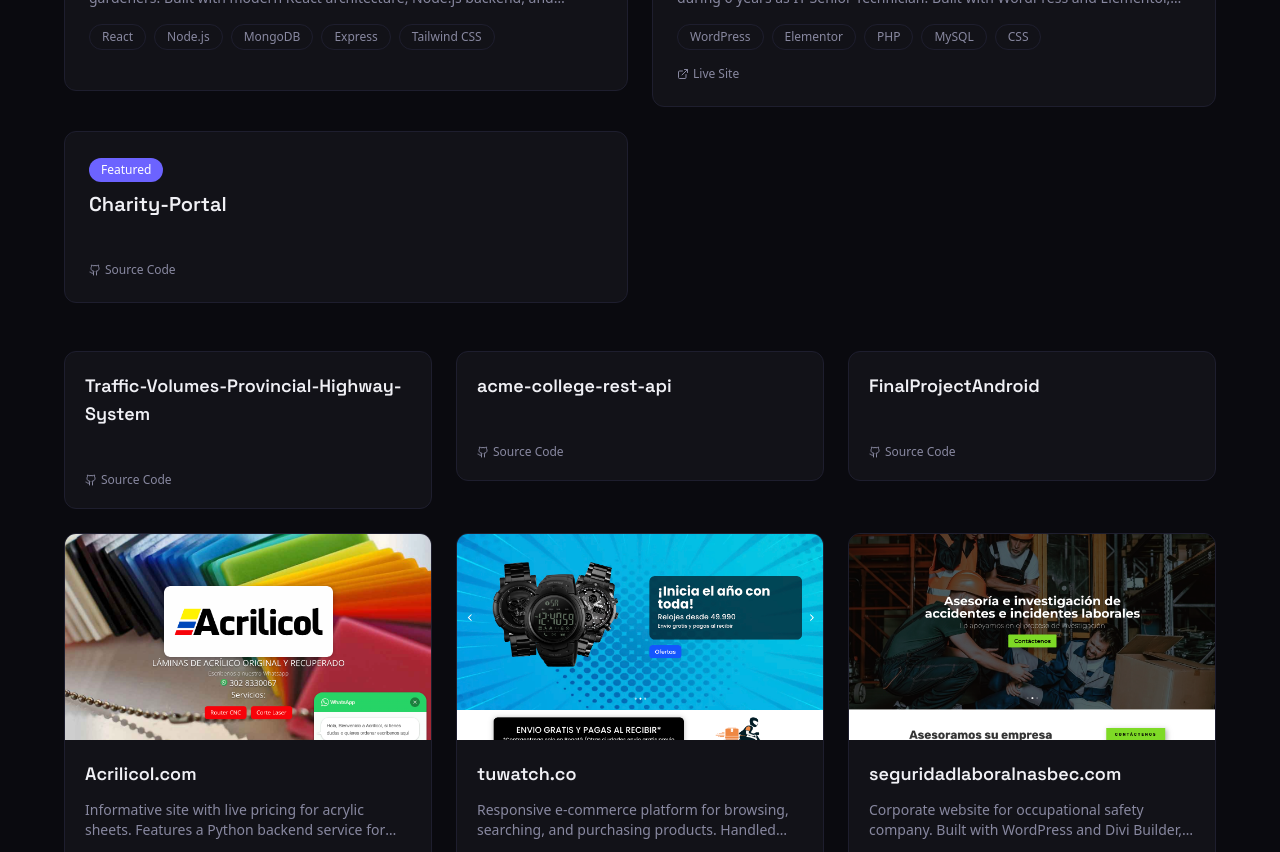
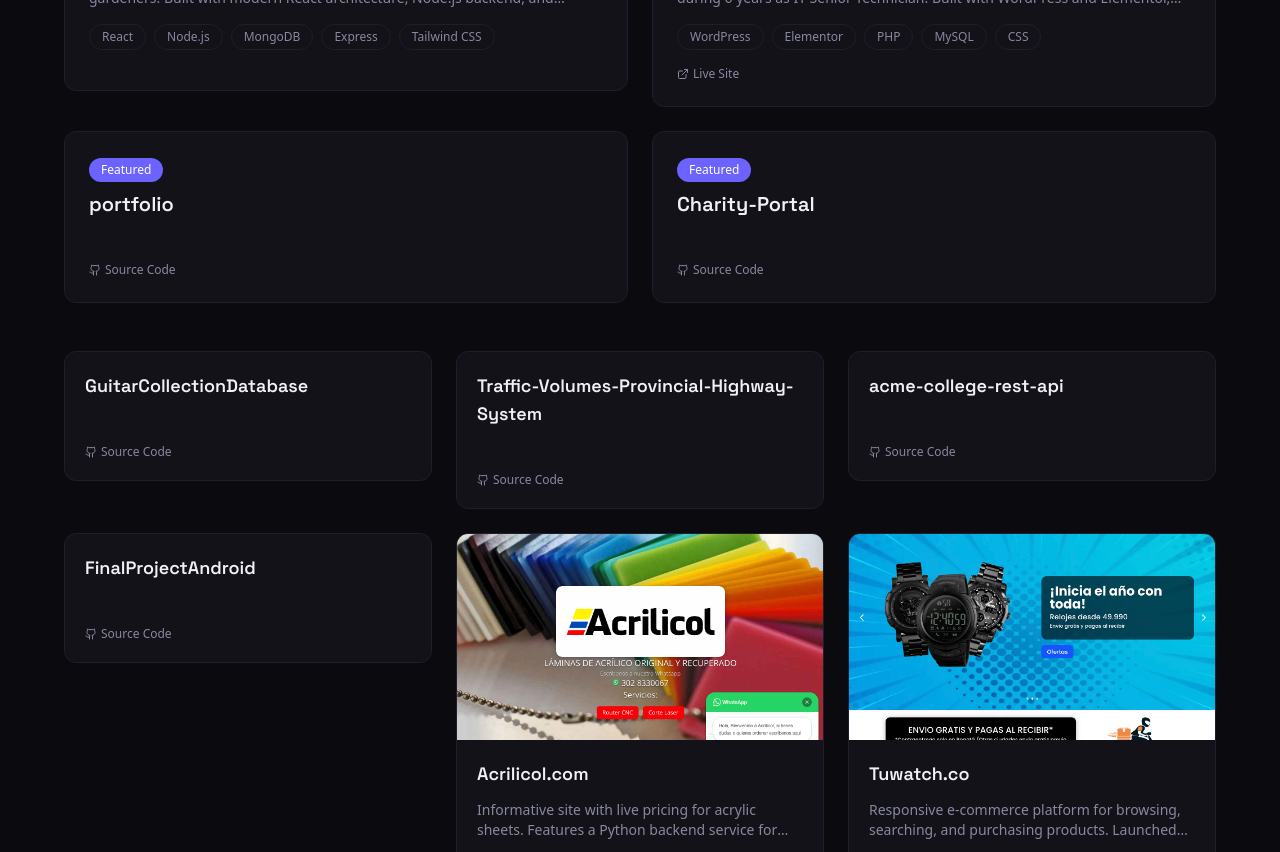
Before and after one commit to andresporrasdev/portfolio, a Next.js app: page /en in a window 1280 px wide. Shown: the part 5840-6692 px from the top of the page. Built offline with nearby package versions, Linux system fonts and the light colour scheme; no server answers.

Commit message:
Updated text for RESUME

```diff
--- a/src/app/api/chat/route.ts
+++ b/src/app/api/chat/route.ts
@@ -7,9 +7,10 @@ Key facts about Andres:
 - 6+ years of experience in web development
 - Skills: React, Next.js, TypeScript, Node.js, Express, Java, Python, Django, MongoDB, MySQL, WordPress
 - Design skills: Figma, Illustrator, Photoshop
-- Education: Algonquin College (Computer Engineering Technology, Honours, 3.66 GPA)
+- Education: Algonquin College (Computer Programming, Honours, Dean's Honours List Fall 2023, 3.66 GPA)
 - Previously: IT Senior Tech & Web Developer at Cervantes School (Colombia, 2013-2019)
-- Freelance developer (2019-2022): tuwatch.co, seguridadlaboralnasbec.com, acrilicol.com, ybpublicidad.com
+- Freelance developer (2019-2022): tuwatch.co (60K CAD yearly sales), seguridadlaboralnasbec.com, acrilicol.com, ybpublicidad.com
+- Digital advertising: Facebook Ads, Google Ads, TikTok Ads (125K+ views)
 - Projects: Charity Portal (MERN stack), Traffic Volumes (Django), Landseed.ca (volunteer)
 - Trilingual: English, French, Spanish
 - Currently open to full-time software developer positions
--- a/src/components/sections/ProjectsSection.tsx
+++ b/src/components/sections/ProjectsSection.tsx
@@ -172,9 +172,15 @@ function ProjectCard({
 
             <div className="flex items-center gap-3 text-xs text-muted">
               {project.liveUrl && (
-                <span className="flex items-center gap-1 hover:text-accent-teal">
+                <a
+                  href={project.liveUrl}
+                  target="_blank"
+                  rel="noopener noreferrer"
+                  onClick={(e) => e.stopPropagation()}
+                  className="flex items-center gap-1 hover:text-accent-teal"
+                >
                   <ExternalLink className="h-3 w-3" /> {t("live_site")}
-                </span>
+                </a>
               )}
               {project.repo && (
                 <span className="flex items-center gap-1 hover:text-accent">
--- a/src/data/education.ts
+++ b/src/data/education.ts
@@ -3,13 +3,13 @@ import type { Education } from "@/types";
 export const education: Education[] = [
   {
     institution: "Algonquin College",
-    degree: "Computer Engineering Technology",
+    degree: "Computer Programming",
     period: "2023 - 2024",
     location: "Ottawa, ON, Canada",
     gpa: "3.66",
     honors: true,
     description:
-      "Graduated with Honours. Focused on full-stack web development, mobile applications, database management, and software engineering principles.",
+      "Graduated with Honours. Named to the Dean's Honours List (Fall 2023). Focused on full-stack web development, mobile applications, database management, and software engineering principles.",
   },
   {
     institution: "Uniapel",
--- a/src/data/experience.ts
+++ b/src/data/experience.ts
@@ -37,9 +37,10 @@ export const experiences: Experience[] = [
     description:
       "Delivered custom web solutions for diverse clients, from e-commerce platforms to corporate websites.",
     achievements: [
-      "Built tuwatch.co e-commerce platform (WordPress, Divi, jQuery, MySQL)",
+      "Built tuwatch.co e-commerce platform, launched social media campaign increasing sales to 60K CAD yearly",
       "Created seguridadlaboralnasbec.com corporate site",
       "Developed ybpublicidad.com with Node.js intranet backend",
+      "Produced content for advertising campaigns (Facebook Ads, Google Ads, TikTok Ads) achieving views up to 125K",
       "Managed full project lifecycle from design to deployment",
     ],
     techStack: [
--- a/src/data/projects.ts
+++ b/src/data/projects.ts
@@ -32,9 +32,21 @@ export const projects: Project[] = [
   },
   // === Public GitHub Repos (auto-fetched) ===
   {
+    slug: "portfolio",
+    repo: "portfolio",
+    featured: true,
+    category: "Full Stack",
+  },
+  {
     slug: "charity-portal",
     repo: "Charity-Portal",
     featured: true,
+    category: "Full Stack",
+  },
+  {
+    slug: "guitar-collection-database",
+    repo: "GuitarCollectionDatabase",
+    featured: false,
     category: "Full Stack",
   },
   {
@@ -69,9 +81,9 @@ export const projects: Project[] = [
   },
   {
     slug: "tuwatch",
-    title: "tuwatch.co",
+    title: "Tuwatch.co",
     description:
-      "Responsive e-commerce platform for browsing, searching, and purchasing products. Handled frontend design, backend development, and database administration.",
+      "Responsive e-commerce platform for browsing, searching, and purchasing products. Launched social media campaign that increased sales to 60K CAD yearly. Handled frontend design, backend development, and database administration.",
     techStack: ["WordPress", "Divi", "JavaScript", "jQuery", "MySQL"],
     screenshots: ["/images/projects/tuwatch-1.png"],
     liveUrl: "https://tuwatch.co",
@@ -80,7 +92,7 @@ export const projects: Project[] = [
   },
   {
     slug: "seguridad-laboral-nasbec",
-    title: "seguridadlaboralnasbec.com",
+    title: "Seguridadlaboralnasbec.com",
     description:
       "Corporate website for occupational safety company. Built with WordPress and Divi Builder, featuring professional design and responsive layout.",
     techStack: ["WordPress", "Divi", "CSS"],
@@ -91,9 +103,9 @@ export const projects: Project[] = [
   },
   {
     slug: "yb-publicidad",
-    title: "ybpublicidad.com",
+    title: "YbPublicidad.com",
     description:
-      "Landing page for customer acquisition plus a Node.js intranet backend for customers and employees featuring task queue and work management.",
+      "Landing page for customer acquisition plus a Node.js intranet backend for customers and employees featuring task queue and work management. Produced advertising campaigns (Facebook Ads, Google Ads, TikTok Ads) achieving views up to 125K.",
     techStack: ["WordPress", "Node.js", "JavaScript", "MySQL"],
     screenshots: ["/images/projects/ybpublicidad-1.png"],
     liveUrl: "https://ybpublicidad.com",
--- a/src/data/skills.ts
+++ b/src/data/skills.ts
@@ -64,6 +64,7 @@ export const skills: SkillCategory[] = [
     title: "CMS & Platforms",
     skills: [
       { name: "WordPress" },
+      { name: "Joomla" },
       { name: "Elementor" },
       { name: "Divi" },
       { name: "Android SDK" },
--- a/src/data/timeline.ts
+++ b/src/data/timeline.ts
@@ -56,7 +56,7 @@ export const timeline: TimelineMilestone[] = [
     type: "education",
     location: "Ontario, Canada",
     projects: ["charity-portal"],
-    achievements: ["Honours Graduate", "3.66 GPA"],
+    achievements: ["Honours Graduate", "Dean's Honours List (Fall 2023)", "3.66 GPA"],
   },
   {
     year: "2024",
--- a/src/lib/github.ts
+++ b/src/lib/github.ts
@@ -36,6 +36,7 @@ export async function getRepoData(
       topics: data.topics || [],
       updatedAt: data.updated_at,
       homepage: data.homepage,
+      defaultBranch: data.default_branch || "main",
     };
   } catch {
     return null;
@@ -64,26 +65,34 @@ export async function getRepoReadme(
   }
 }
 
-export function parseReadmeImages(readme: string): string[] {
+export function parseReadmeImages(
+  readme: string,
+  repoName: string,
+  defaultBranch: string = "main"
+): string[] {
   const images: string[] = [];
 
   // Match markdown images: ![alt](url)
   const mdImageRegex = /!\[([^\]]*)\]\(([^)]+)\)/g;
   let match;
   while ((match = mdImageRegex.exec(readme)) !== null) {
-    images.push(resolveGitHubImageUrl(match[2]));
+    images.push(resolveGitHubImageUrl(match[2], repoName, defaultBranch));
   }
 
   // Match HTML img tags: <img src="url" />
   const htmlImageRegex = /<img[^>]+src=["']([^"']+)["']/gi;
   while ((match = htmlImageRegex.exec(readme)) !== null) {
-    images.push(resolveGitHubImageUrl(match[1]));
+    images.push(resolveGitHubImageUrl(match[1], repoName, defaultBranch));
   }
 
   return images;
 }
 
-function resolveGitHubImageUrl(url: string): string {
+function resolveGitHubImageUrl(
+  url: string,
+  repoName: string,
+  defaultBranch: string
+): string {
   // Already absolute URL
   if (url.startsWith("http://") || url.startsWith("https://")) {
     return url;
@@ -91,7 +100,7 @@ function resolveGitHubImageUrl(url: string): string {
 
   // Relative path — convert to raw GitHub URL
   const cleanPath = url.replace(/^\.\//, "");
-  return `https://raw.githubusercontent.com/${GITHUB_USERNAME}/${cleanPath}`;
+  return `https://raw.githubusercontent.com/${GITHUB_USERNAME}/${repoName}/${defaultBranch}/${cleanPath}`;
 }
 
 export function parseReadmeDescription(readme: string): string {
--- a/src/lib/projects.ts
+++ b/src/lib/projects.ts
@@ -20,8 +20,8 @@ export async function resolveAllProjects(): Promise<ProjectWithData[]> {
         ]);
       }
 
-      const readmeImages = readmeContent
-        ? parseReadmeImages(readmeContent)
+      const readmeImages = readmeContent && project.repo
+        ? parseReadmeImages(readmeContent, project.repo, repoData?.defaultBranch)
         : [];
       const readmeDescription = readmeContent
         ? parseReadmeDescription(readmeContent)
@@ -62,7 +62,9 @@ export async function resolveProject(
     ]);
   }
 
-  const readmeImages = readmeContent ? parseReadmeImages(readmeContent) : [];
+  const readmeImages = readmeContent && project.repo
+    ? parseReadmeImages(readmeContent, project.repo, repoData?.defaultBranch)
+    : [];
   const readmeDescription = readmeContent
     ? parseReadmeDescription(readmeContent)
     : "";
--- a/src/types/index.ts
+++ b/src/types/index.ts
@@ -29,6 +29,7 @@ export interface GitHubRepoData {
   topics: string[];
   updatedAt: string;
   homepage: string | null;
+  defaultBranch: string;
 }
 
 export interface ProjectWithData extends Project {
```
Also changed, not shown: 1 other file (tests, documents, lock files or other folders).
